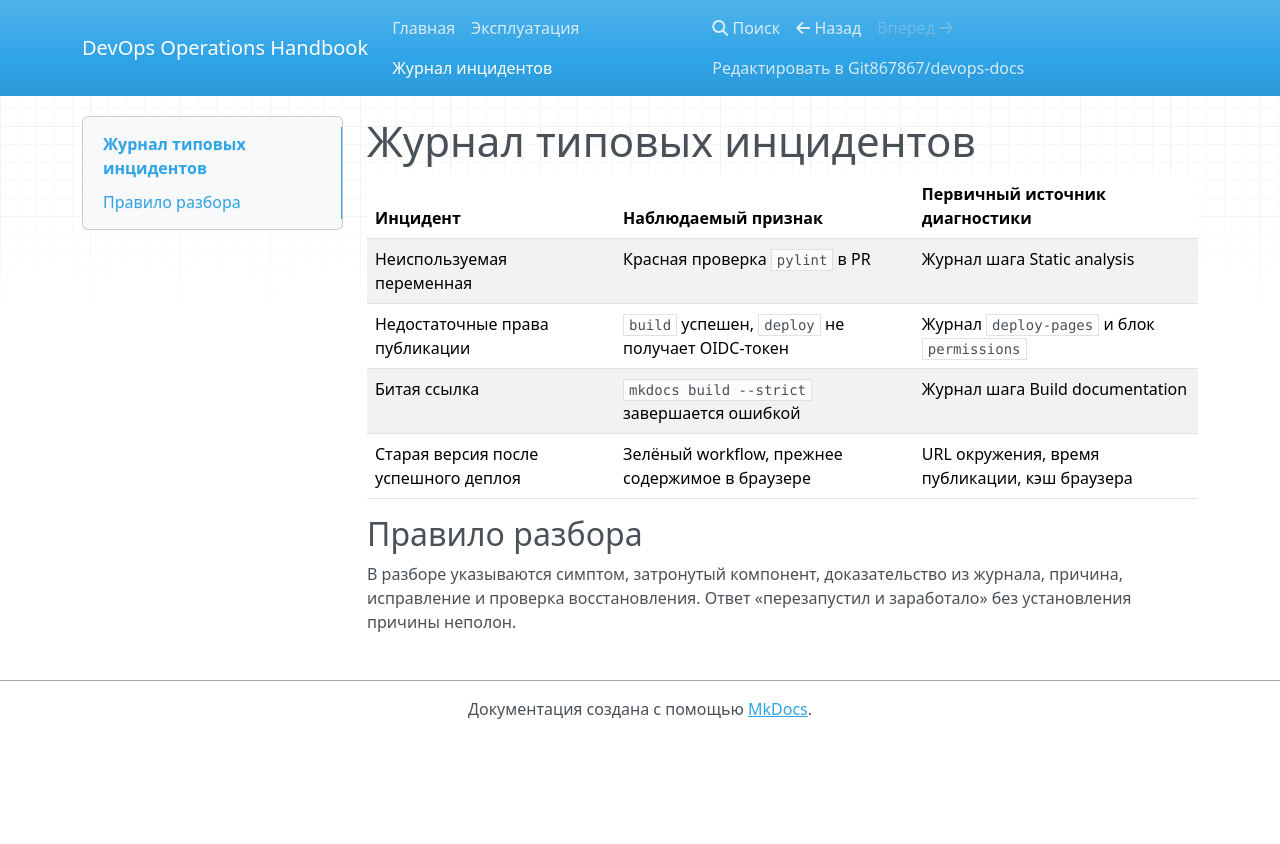
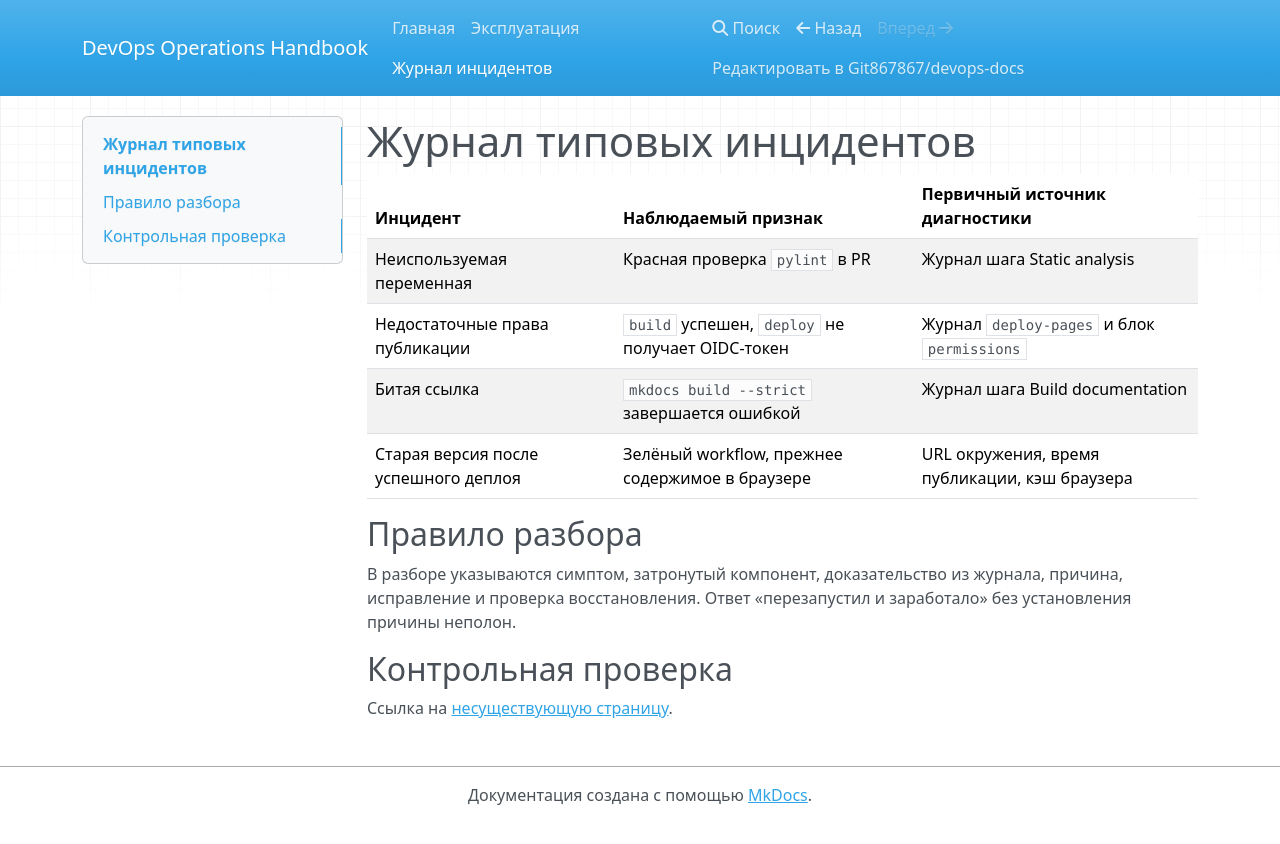
Before and after one commit to Git867867/devops-docs, an MkDocs documentation site: the page built from docs/incidents.md, in a window 1280 px wide. Shown: the top 844 px of the page. Built offline with MkDocs 1.6.1, drawn with Linux system fonts in a browser that asks for light colours; nearby versions of some CDN libraries.

Commit message:
docs: check documentation validation

```diff
--- a/docs/incidents.md
+++ b/docs/incidents.md
@@ -10,3 +10,7 @@
 ## Правило разбора
 
 В разборе указываются симптом, затронутый компонент, доказательство из журнала, причина, исправление и проверка восстановления. Ответ «перезапустил и заработало» без установления причины неполон.
+
+## Контрольная проверка
+
+Ссылка на [несуществующую страницу](missing-page.md).
```
